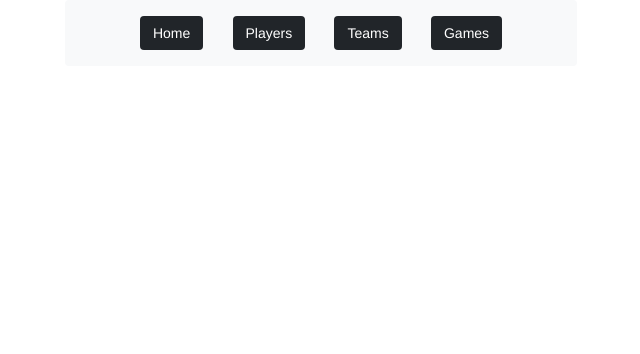
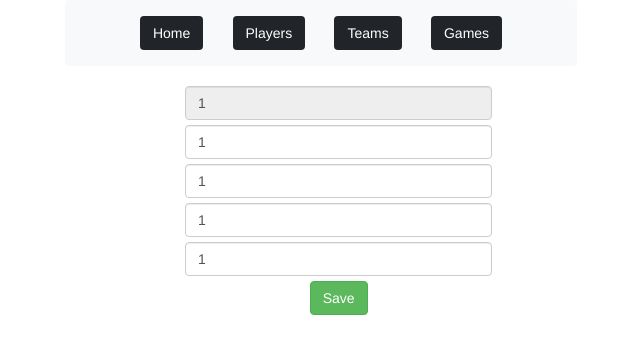
Before and after one commit to avdivrellaku/LAB-1, a React (Create React App) app in the folder lab-front/: page /editGame/1/1/1/1/1 in a window 1280 px wide. Shown: the top 354 px of the page, without its empty margins (315-955 px from the left). Built offline with nearby package versions, Linux system fonts and the light colour scheme; no server answers.

Commit message:
Edit method - edited

```diff
--- a/lab-front/src/App.js
+++ b/lab-front/src/App.js
@@ -10,6 +10,7 @@ import { AddTeam } from './methods/AddTeam';
 import { Link } from 'react-router-dom';
 import { EditPlayer } from './methods/EditPlayer';
 import { EditTeam } from './methods/EditTeam';
+import { EditGame } from './methods/EditGame';
 
 import 'bootstrap/dist/css/bootstrap.min.css';
 import {
@@ -56,6 +57,7 @@ function App() {
           <Route path="/gamesHome" component={GamesHome} />
           <Route path="/editPlayer/:id/:firstName/:lastName/:age/:position/:team" component={EditPlayer} />
           <Route path="/editTeam/:id/:name/:owner/:coach/:division/:conference" component={EditTeam} />
+          <Route path="/editGame/:id/:team1/:team2/:score/:date" component={EditGame} />
 
         </Switch>
       </Router>
--- a/lab-front/src/methods/AddGame.js
+++ b/lab-front/src/methods/AddGame.js
@@ -63,7 +63,7 @@ export const AddGames = () => {
        <Label></Label>
        <Input name='team2' style={{width: "100%"}} type="text" placeholder='Team 2' onChange={handleChange}></Input>
        <Label></Label>
-       <Input name='score' style={{width: "100%"}} type="text" placeholder='Score' onChange={handleChange}></Input>
+       <Input name='score' style={{width: "100%"}} type="number" placeholder='Score' onChange={handleChange}></Input>
        <Label></Label>
        <Input name='date' style={{width: "100%"}} type="date" placeholder='Date' onChange={handleChange}></Input>
        <Label></Label>
--- /dev/null
+++ b/lab-front/src/methods/EditGame.js
@@ -0,0 +1,112 @@
+import React,{useState,useEffect} from 'react';
+import {Form,Label,Input,Button} from 'reactstrap';
+
+
+export const EditGame = (props) => {
+
+  const [gameById, setGameById] = useState([]);
+  const gameId = (props.match.params.id);
+  const gameTeam1 = (props.match.params.team1);
+  const gameTeam2 = (props.match.params.team2);
+  const gameScore = (props.match.params.score);
+  const gameDate = (props.match.params.date);
+
+
+  function getGameById(){
+    const url = `http://localhost:5164/api/Game/${gameId}`;
+    fetch(url,{
+      method: 'GET'
+    })
+    .then(response => response.json())
+    .then(GamesFromServer =>{
+      console.log(GamesFromServer);
+      setGameById(GamesFromServer);
+    })
+    .catch(error =>{
+      console.log(error);
+    });
+  }
+
+  useEffect(getGameById,[]);
+
+
+  const initialFormData = {
+    id: gameId,
+    team1:gameTeam1,
+    team2:gameTeam2,
+    score:gameScore,
+    date:gameDate
+  };
+
+  const [formData, setFormData] = useState(initialFormData);
+
+
+  const handleChange = (e => {
+    setFormData({
+      ...formData,
+      [e.target.name]: e.target.value,
+    });
+  });
+
+  const handleSubmit = (e =>{
+    e.preventDefault();
+
+    const gameToEdit = {
+    id: formData.id,
+    team1:formData.team1,
+    team2:formData.team2,
+    score:formData.score,
+    date:formData.date
+    };
+
+
+    const url = 'http://localhost:5164/api/Game';
+
+    fetch(url, {
+      method: 'PUT',
+      headers: {
+        'Content-Type': 'application/json'
+      },
+      body: JSON.stringify(gameToEdit)
+    })
+    .then(response => response.json())
+    .then(responseFromServer => {
+      console.log(responseFromServer);
+    })
+    .catch(error =>{
+      console.log(error);
+    });
+
+    alert('Game updated successfully!');
+    {window.location.href="/gamesHome"}
+
+
+  });
+
+
+
+
+
+
+  return (
+    <Form  className='d-flex flex-column' style={{marginLeft:500,width:"30%"}}>
+
+
+    <Input name='id' value={formData.id} readOnly style={{width: "100%"}} type="number" placeholder={gameById.id}></Input>
+    <Label></Label>
+
+    <Input name='team1' value={formData.team1} style={{width: "100%"}} type="text"   onChange={handleChange}></Input>
+    <Label></Label>
+    <Input name='team2' value={formData.team2} style={{width: "100%"}} type="text"  onChange={handleChange}></Input>
+    <Label></Label>
+    <Input name='score' value={formData.score} style={{width: "100%"}} type="number"  onChange={handleChange} ></Input>
+    <Label></Label>
+    <Input name='date' value={formData.date} style={{width: "100%"}} type="text" onChange={handleChange}></Input>
+    <Label></Label>
+
+   <Button onClick={handleSubmit}  className='btn btn-success  align-self-center' type="submit">
+     Save
+   </Button>
+ </Form>
+  )
+}
--- a/lab-front/src/methods/GameHome.js
+++ b/lab-front/src/methods/GameHome.js
@@ -109,8 +109,8 @@ export const GamesHome = () => {
                  <td>{game.team2}</td>
                  <td>{game.score}</td>
                  <td>{game.date}</td>
-                 <td className='d-flex justify-content-around'><button className='btn btn-warning'>Edit</button>
-               <button onClick={() => {if(window.confirm(`Are u sure u want to delete " ${game.team1} ${game.team2} " ?`))deleteGames(game.id)}} className='btn btn-danger'>Delete</button></td>
+                 <td className='d-flex justify-content-around'><Link to={`/editGame/${game.id}/${game.team1}/${game.team2}/${game.score}/${game.date}`} onClick={() => {window.location.href=`/editGame/${game.id}/${game.team1}/${game.team2}/${game.score}/${game.date}`}} className='btn btn-warning'>Edit</Link>
+               <button onClick={() => {if(window.confirm(`Are u sure u want to delete? " ${game.team1} ${game.team2} " ?`))deleteGames(game.id)}} className='btn btn-danger'>Delete</button></td>
                </tr>
 
             ))}
```
Also changed, not shown: 2 other files (tests, documents, lock files or other folders).
